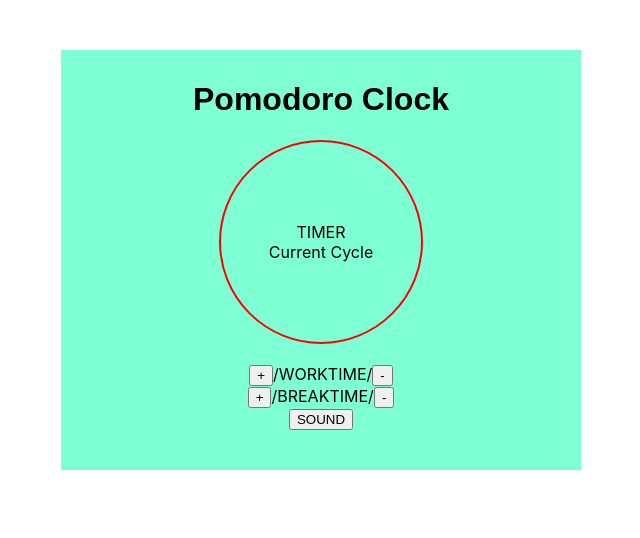
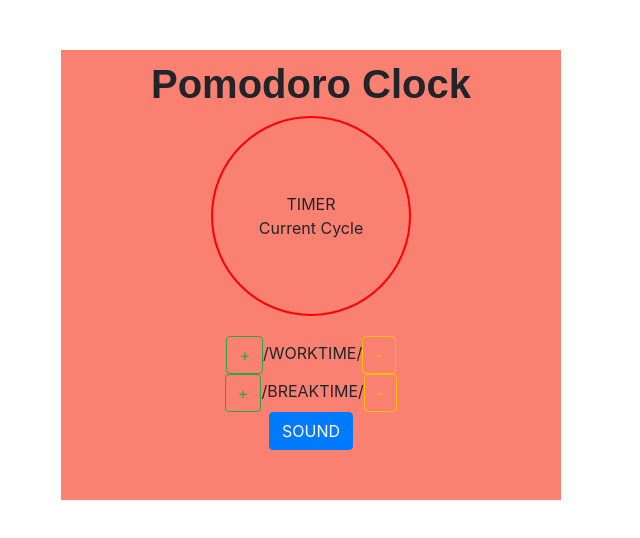
Before and after one commit to ps0305/Front-End-Libraries, a React (Create React App) app in the folder pomodoro/: page / in a window 1280 px wide. Shown: the top 538 px of the page, without its empty margins (289-929 px from the left). Built offline with nearby package versions, Linux system fonts and the light colour scheme.

Commit message:
added bootstrap

```diff
--- a/pomodoro/public/index.html
+++ b/pomodoro/public/index.html
@@ -1,5 +1,6 @@
 <!DOCTYPE html>
 <html lang="en">
+
 <head>
   <meta charset="utf-8">
   <link rel="shortcut icon" href="%PUBLIC_URL%/favicon.ico">
@@ -10,6 +11,7 @@
       homescreen on Android. See https://developers.google.com/web/fundamentals/web-app-manifest/
     -->
   <link rel="manifest" href="%PUBLIC_URL%/manifest.json">
+
   <!--
       Notice the use of %PUBLIC_URL% in the tags above.
       It will be replaced with the URL of the `public` folder during the build.
@@ -19,8 +21,12 @@
       work correctly both with client-side routing and a non-root public URL.
       Learn how to configure a non-root public URL by running `npm run build`.
     -->
+  <link rel="stylesheet" href="https://stackpath.bootstrapcdn.com/bootstrap/4.1.3/css/bootstrap.min.css" integrity="sha384-MCw98/SFnGE8fJT3GXwEOngsV7Zt27NXFoaoApmYm81iuXoPkFOJwJ8ERdknLPMO"
+    crossorigin="anonymous">
+
   <title>React App</title>
 </head>
+
 <body>
   <noscript>
     You need to enable JavaScript to run this app.
@@ -36,5 +42,12 @@
       To begin the development, run `npm start` or `yarn start`.
       To create a production bundle, use `npm run build` or `yarn build`.
     -->
+  <script src="https://code.jquery.com/jquery-3.3.1.slim.min.js" integrity="sha384-q8i/X+965DzO0rT7abK41JStQIAqVgRVzpbzo5smXKp4YfRvH+8abtTE1Pi6jizo"
+    crossorigin="anonymous"></script>
+  <script src="https://cdnjs.cloudflare.com/ajax/libs/popper.js/1.14.3/umd/popper.min.js" integrity="sha384-ZMP7rVo3mIykV+2+9J3UJ46jBk0WLaUAdn689aCwoqbBJiSnjAK/l8WvCWPIPm49"
+    crossorigin="anonymous"></script>
+  <script src="https://stackpath.bootstrapcdn.com/bootstrap/4.1.3/js/bootstrap.min.js" integrity="sha384-ChfqqxuZUCnJSK3+MXmPNIyE6ZbWh2IMqE241rYiqJxyMiZ6OW/JmZQ5stwEULTy"
+    crossorigin="anonymous"></script>
 </body>
+
 </html>
--- a/pomodoro/src/App.css
+++ b/pomodoro/src/App.css
@@ -1,7 +1,7 @@
 .main {
-  height: 400px;
+  height: 450px;
   width: 500px;
-  background-color: aquamarine;
+  background-color: salmon;
   margin-left: 350px;
   margin-top: 50px;
   text-align: center;
--- a/pomodoro/src/components/BreakController.js
+++ b/pomodoro/src/components/BreakController.js
@@ -4,9 +4,9 @@
   render() {
     return (
       <div>
-        <button> + </button>
+        <button className="btn btn-outline-success"> + </button>
         <span> /BREAKTIME/ </span>
-        <button> - </button>
+        <button className="btn btn-outline-warning"> - </button>
       </div>
     );
   }
--- a/pomodoro/src/components/Sound.js
+++ b/pomodoro/src/components/Sound.js
@@ -9,7 +9,7 @@
     }
     render() {
         return (
-            <button onClick={this.toggleSound}> SOUND </button>
+            <button className="btn btn-primary" onClick={this.toggleSound}> SOUND </button>
         )
     }
 }
--- a/pomodoro/src/components/WorkController.js
+++ b/pomodoro/src/components/WorkController.js
@@ -4,9 +4,9 @@
   render() {
     return (
       <div>
-        <button> + </button>
+        <button className="btn btn-outline-success"> + </button>
         <span> /WORKTIME/ </span>
-        <button> - </button>
+        <button className="btn btn-outline-warning"> - </button>
       </div>
     );
   }
```
Lines whose indentation alone changed are shown as unchanged.
